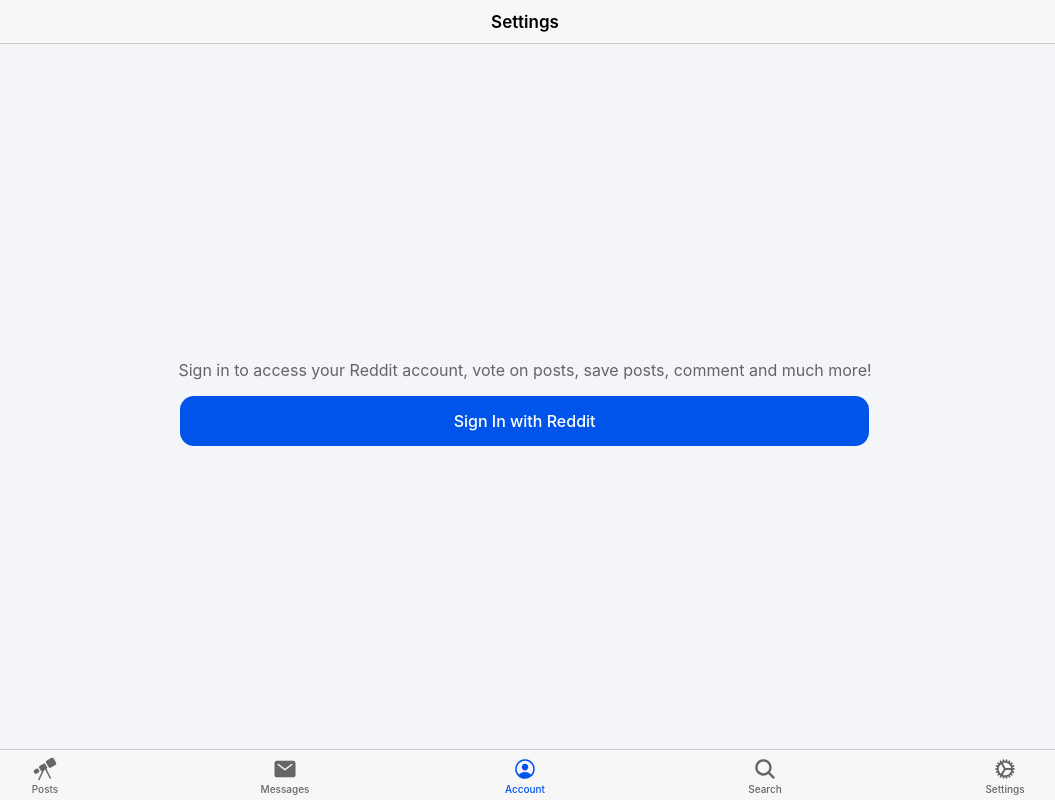
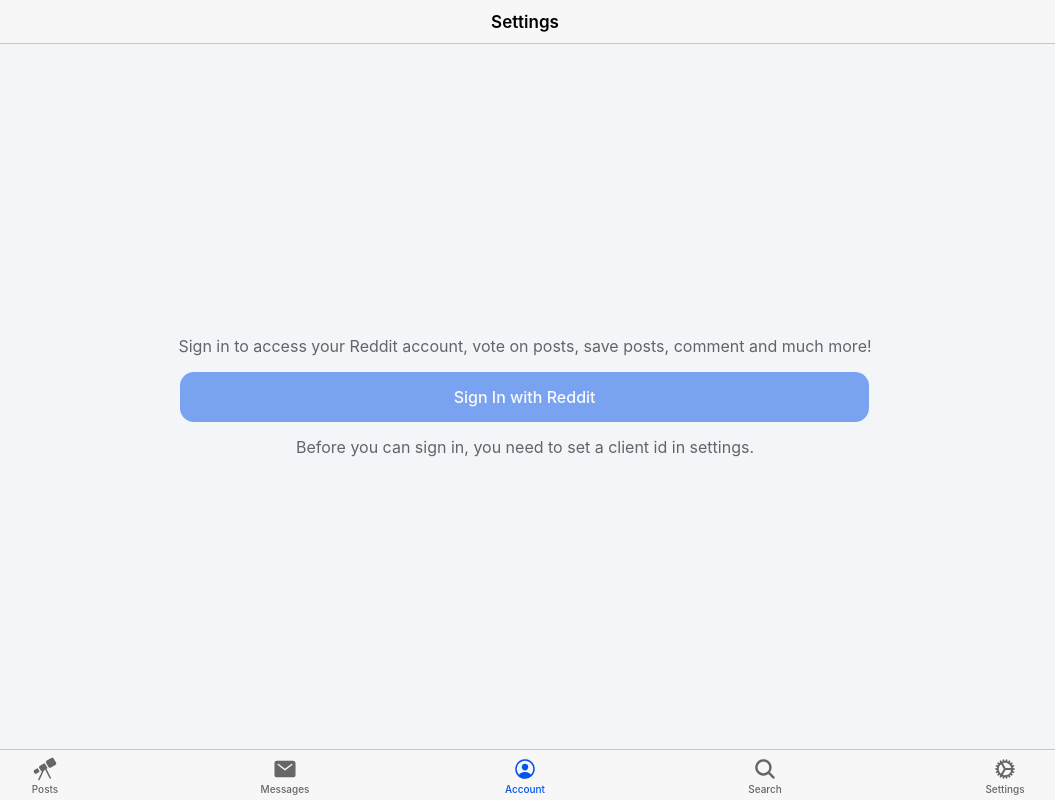
Before and after one commit to tijnjh/rover, a React (Vite) app: page /account in a window 1280 px wide. Shown: the whole page, without its empty margins (115-1170 px from the left). Built offline with nearby package versions, Linux system fonts and the light colour scheme.

Commit message:
fix: correct mistakes

```diff
--- a/src/pages/AccountPage.tsx
+++ b/src/pages/AccountPage.tsx
@@ -146,10 +146,10 @@
                     <p className="text-(--ion-color-medium) text-center">
                       Sign in to access your Reddit account, vote on posts, save posts, comment and much more!
                     </p>
-                    <IonButton disabled={!!clientId} expand="block" onClick={handleLoginClick}>
+                    <IonButton disabled={!clientId} expand="block" onClick={handleLoginClick}>
                       Sign In with Reddit
                     </IonButton>
-                    {!!clientId && (
+                    {!clientId && (
                       <p className="text-(--ion-color-medium) text-center">
                         Before you can sign in, you need to set a client id in settings.
                       </p>
--- a/src/pages/SettingsPage.tsx
+++ b/src/pages/SettingsPage.tsx
@@ -55,7 +55,7 @@
                   <strong>
                     http://
                     {URL.parse(location.href)?.host}
-                    /accounts
+                    /account
                   </strong>
                 </li>
               </ul>
```
